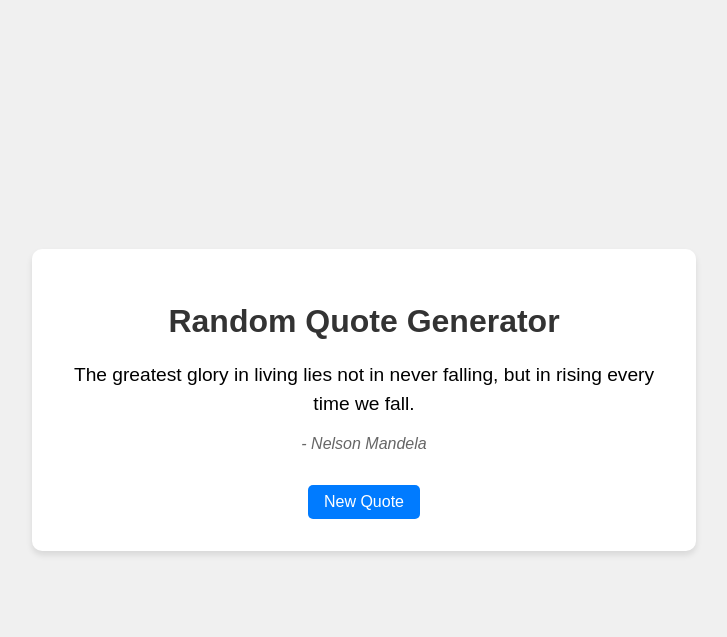
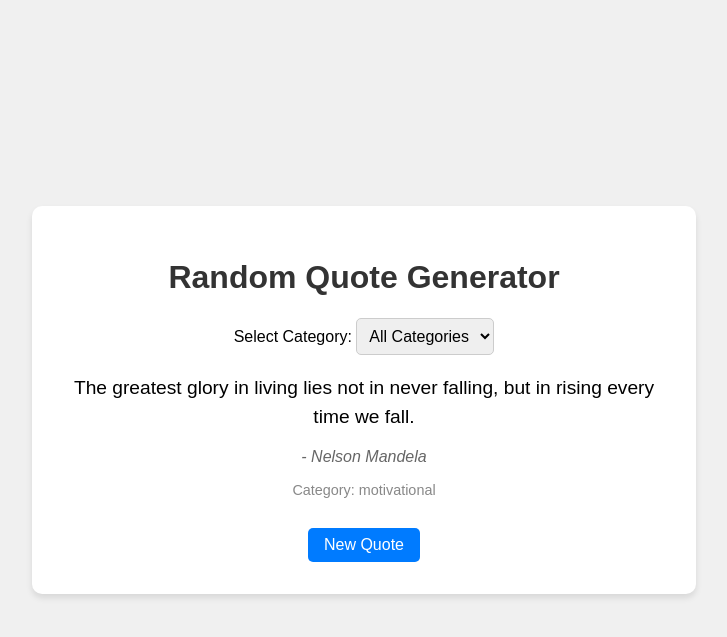
Before and after one commit to CardSorting/SimpleCreationApp, a Flask app: page / in a window 1280 px wide. Shown: the top 637 px of the page, without its empty margins (276-1003 px from the left). Run offline with Flask 3, Linux system fonts and the light colour scheme.

Commit message:
Agent step completed: Add categories for quotes (e.g., inspirational, funny, historical)

```diff
--- a/data/quotes.json
+++ b/data/quotes.json
@@ -1,42 +1,52 @@
 [
     {
         "text": "The only way to do great work is to love what you do.",
-        "author": "Steve Jobs"
+        "author": "Steve Jobs",
+        "category": "inspirational"
     },
     {
         "text": "Life is what happens when you're busy making other plans.",
-        "author": "John Lennon"
+        "author": "John Lennon",
+        "category": "life"
     },
     {
         "text": "The future belongs to those who believe in the beauty of their dreams.",
-        "author": "Eleanor Roosevelt"
+        "author": "Eleanor Roosevelt",
+        "category": "inspirational"
     },
     {
         "text": "Success is not final, failure is not fatal: it is the courage to continue that counts.",
-        "author": "Winston Churchill"
+        "author": "Winston Churchill",
+        "category": "motivational"
     },
     {
         "text": "In the end, it's not the years in your life that count. It's the life in your years.",
-        "author": "Abraham Lincoln"
+        "author": "Abraham Lincoln",
+        "category": "life"
     },
     {
         "text": "The greatest glory in living lies not in never falling, but in rising every time we fall.",
-        "author": "Nelson Mandela"
+        "author": "Nelson Mandela",
+        "category": "motivational"
     },
     {
         "text": "The way to get started is to quit talking and begin doing.",
-        "author": "Walt Disney"
+        "author": "Walt Disney",
+        "category": "inspirational"
     },
     {
         "text": "Your time is limited, don't waste it living someone else's life.",
-        "author": "Steve Jobs"
+        "author": "Steve Jobs",
+        "category": "life"
     },
     {
         "text": "If life were predictable it would cease to be life, and be without flavor.",
-        "author": "Eleanor Roosevelt"
+        "author": "Eleanor Roosevelt",
+        "category": "life"
     },
     {
         "text": "Spread love everywhere you go. Let no one ever come to you without leaving happier.",
-        "author": "Mother Teresa"
+        "author": "Mother Teresa",
+        "category": "inspirational"
     }
 ]
--- a/main.py
+++ b/main.py
@@ -1,4 +1,4 @@
-from flask import Flask, render_template, jsonify
+from flask import Flask, render_template, jsonify, request
 import json
 import random
 
@@ -19,5 +19,22 @@ def random_quote():
     quote = random.choice(quotes)
     return jsonify(quote)
 
+@app.route('/api/quotes')
+def get_quotes():
+    category = request.args.get('category')
+    quotes = load_quotes()
+
+    if category:
+        filtered_quotes = [quote for quote in quotes if quote['category'] == category]
+        return jsonify(filtered_quotes)
+    else:
+        return jsonify(quotes)
+
+@app.route('/api/categories')
+def get_categories():
+    quotes = load_quotes()
+    categories = list(set(quote['category'] for quote in quotes))
+    return jsonify(categories)
+
 if __name__ == '__main__':
     app.run(host='0.0.0.0', port=5000)
--- a/static/css/style.css
+++ b/static/css/style.css
@@ -22,6 +22,17 @@ h1 {
     color: #333;
 }
 
+#category-container {
+    margin-bottom: 1rem;
+}
+
+#category-select {
+    padding: 0.5rem;
+    font-size: 1rem;
+    border-radius: 5px;
+    border: 1px solid #ccc;
+}
+
 #quote-text {
     font-size: 1.2rem;
     margin-bottom: 1rem;
@@ -31,6 +42,12 @@ h1 {
 #quote-author {
     font-style: italic;
     color: #666;
+}
+
+#quote-category {
+    font-size: 0.9rem;
+    color: #888;
+    margin-top: 0.5rem;
 }
 
 button {
--- a/static/js/script.js
+++ b/static/js/script.js
@@ -1,24 +1,52 @@
 document.addEventListener('DOMContentLoaded', () => {
     const quoteText = document.getElementById('quote-text');
     const quoteAuthor = document.getElementById('quote-author');
+    const quoteCategory = document.getElementById('quote-category');
     const newQuoteBtn = document.getElementById('new-quote-btn');
+    const categorySelect = document.getElementById('category-select');
 
     function fetchRandomQuote() {
-        fetch('/api/random-quote')
+        const selectedCategory = categorySelect.value;
+        const url = selectedCategory ? `/api/quotes?category=${selectedCategory}` : '/api/random-quote';
+
+        fetch(url)
             .then(response => response.json())
             .then(data => {
+                if (Array.isArray(data)) {
+                    data = data[Math.floor(Math.random() * data.length)];
+                }
                 quoteText.textContent = data.text;
                 quoteAuthor.textContent = `- ${data.author}`;
+                quoteCategory.textContent = `Category: ${data.category}`;
             })
             .catch(error => {
                 console.error('Error fetching quote:', error);
                 quoteText.textContent = 'An error occurred while fetching the quote.';
                 quoteAuthor.textContent = '';
+                quoteCategory.textContent = '';
+            });
+    }
+
+    function populateCategories() {
+        fetch('/api/categories')
+            .then(response => response.json())
+            .then(categories => {
+                categories.forEach(category => {
+                    const option = document.createElement('option');
+                    option.value = category;
+                    option.textContent = category;
+                    categorySelect.appendChild(option);
+                });
+            })
+            .catch(error => {
+                console.error('Error fetching categories:', error);
             });
     }
 
     newQuoteBtn.addEventListener('click', fetchRandomQuote);
+    categorySelect.addEventListener('change', fetchRandomQuote);
 
-    // Fetch initial quote on page load
+    // Populate categories and fetch initial quote on page load
+    populateCategories();
     fetchRandomQuote();
 });
--- a/templates/index.html
+++ b/templates/index.html
@@ -9,9 +9,16 @@
 <body>
     <div class="container">
         <h1>Random Quote Generator</h1>
+        <div id="category-container">
+            <label for="category-select">Select Category:</label>
+            <select id="category-select">
+                <option value="">All Categories</option>
+            </select>
+        </div>
         <div id="quote-container">
             <p id="quote-text"></p>
             <p id="quote-author"></p>
+            <p id="quote-category"></p>
         </div>
         <button id="new-quote-btn">New Quote</button>
     </div>
```
